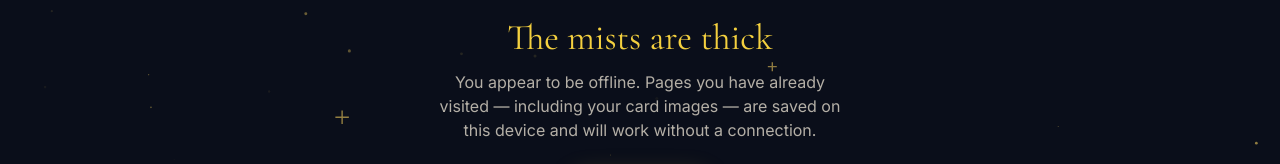
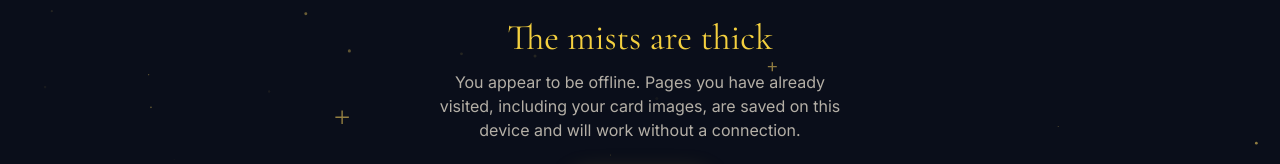
Before and after one commit to Velu2k03/Sortes-Muse, a Next.js app: page /offline in a window 1280 px wide. Shown: the part 223-387 px from the top of the page. Built offline with nearby package versions, Linux system fonts and the light colour scheme; no server answers.

Commit message:
Batch 15: remove visible em dashes

```diff
--- a/src/app/offline/page.tsx
+++ b/src/app/offline/page.tsx
@@ -13,8 +13,8 @@ export default function OfflinePage() {
         The mists are thick
       </h1>
       <p className="mt-3 text-cream/75">
-        You appear to be offline. Pages you have already visited — including
-        your card images — are saved on this device and will work without a
+        You appear to be offline. Pages you have already visited, including
+        your card images, are saved on this device and will work without a
         connection.
       </p>
       <Link
--- a/src/app/spreads/SpreadsClient.tsx
+++ b/src/app/spreads/SpreadsClient.tsx
@@ -99,7 +99,7 @@ export default function SpreadsPage() {
                 {s.positions.map((p) => (
                   <li key={p.key} className="text-xs text-cream/80">
                     <span className="text-goldbright">{p.label}</span>
-                    {" — "}
+                    {": "}
                     {p.hint}
                   </li>
                 ))}
--- a/src/components/ReadingFlow.tsx
+++ b/src/components/ReadingFlow.tsx
@@ -298,7 +298,7 @@ function GateScreen({
               <span className="font-display text-lg text-goldbright">{i + 1}</span>
               <span>
                 <span className="font-semibold text-cream">{p.label}</span>
-                <span className="text-mist"> — {p.hint}</span>
+                <span className="text-mist">: {p.hint}</span>
               </span>
             </li>
           ))}
```
